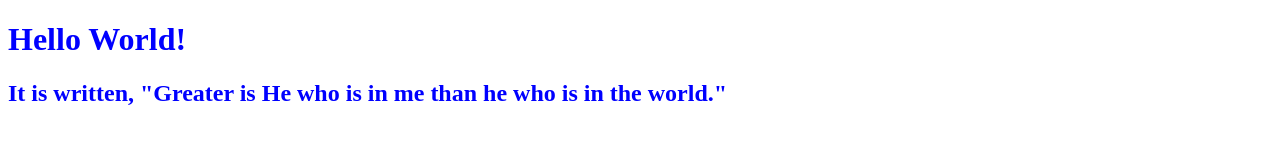
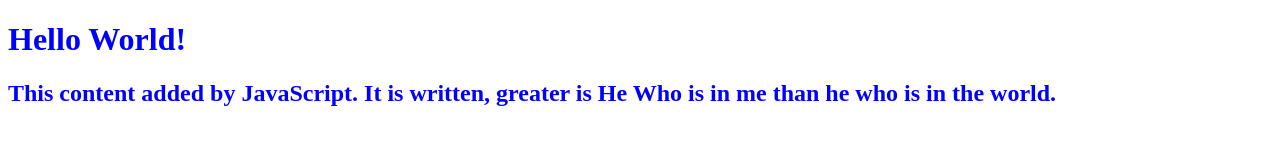
Before and after one commit to ElizabethKillgore/elizabethkillgoreartist.com, a plain HTML site: page index.html in a window 1280 px wide. Drawn offline with Linux system fonts and the light colour scheme.

Commit message:
add script.js, connect to index.html corrected

```diff
--- a/index.html
+++ b/index.html
@@ -6,6 +6,6 @@
     </head>
     <body>
         <h1>Hello World!</h1>
-        <h2>It is written, "Greater is He who is in me than he who is in the world."</h2>
+        <script src="script.js"></script>
     </body>
 </html>
--- a/script.js
+++ b/script.js
@@ -1,3 +1,3 @@
 const h2 = document.createElement("h2");
-h2.textContent = "This content added by JavaScript. It is written, greater is He Who is in me that he who is in the world." ;
+h2.textContent = "This content added by JavaScript. It is written, greater is He Who is in me than he who is in the world." ;
 document.querySelector("body").appendChild(h2);
```
